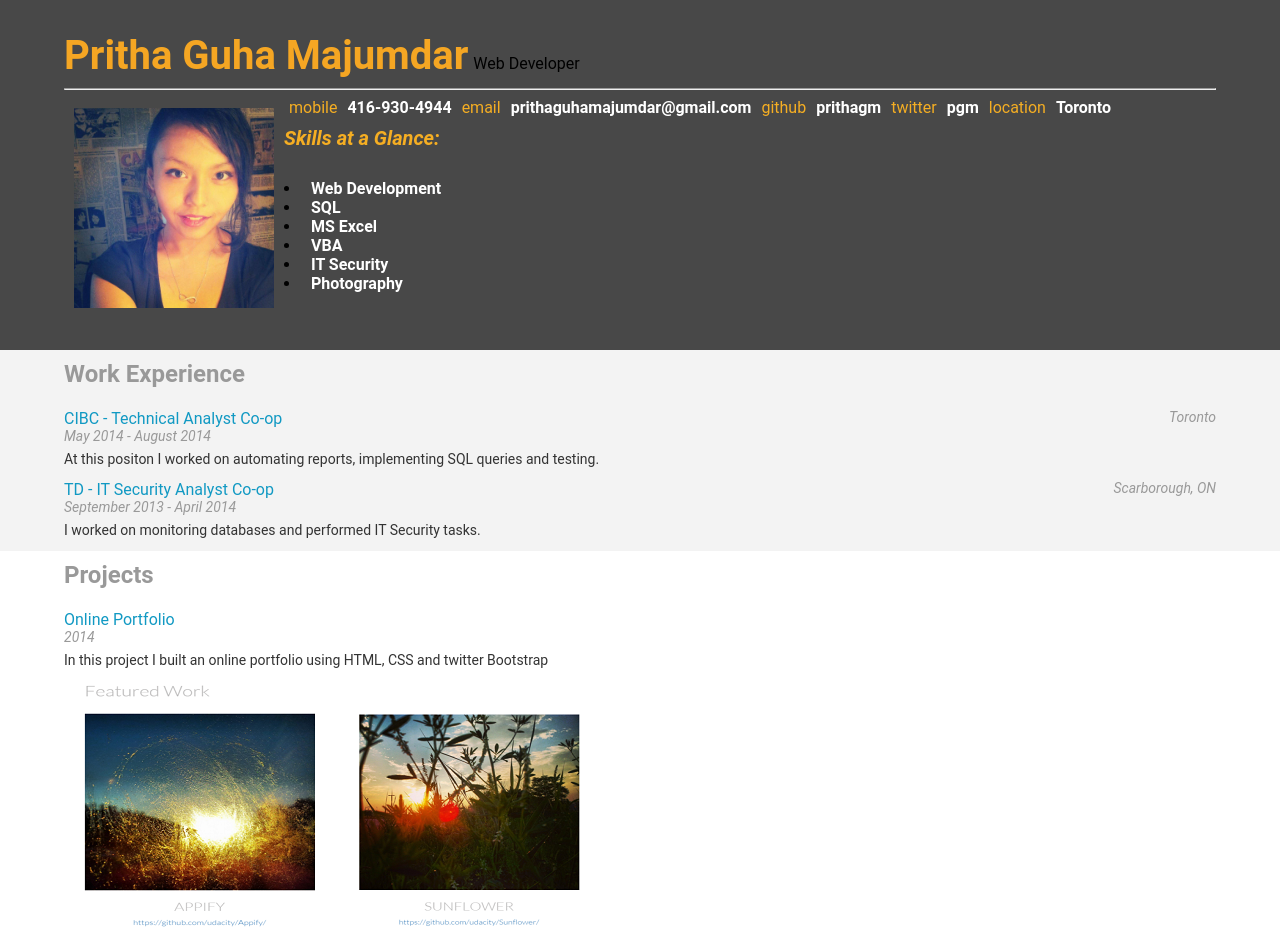
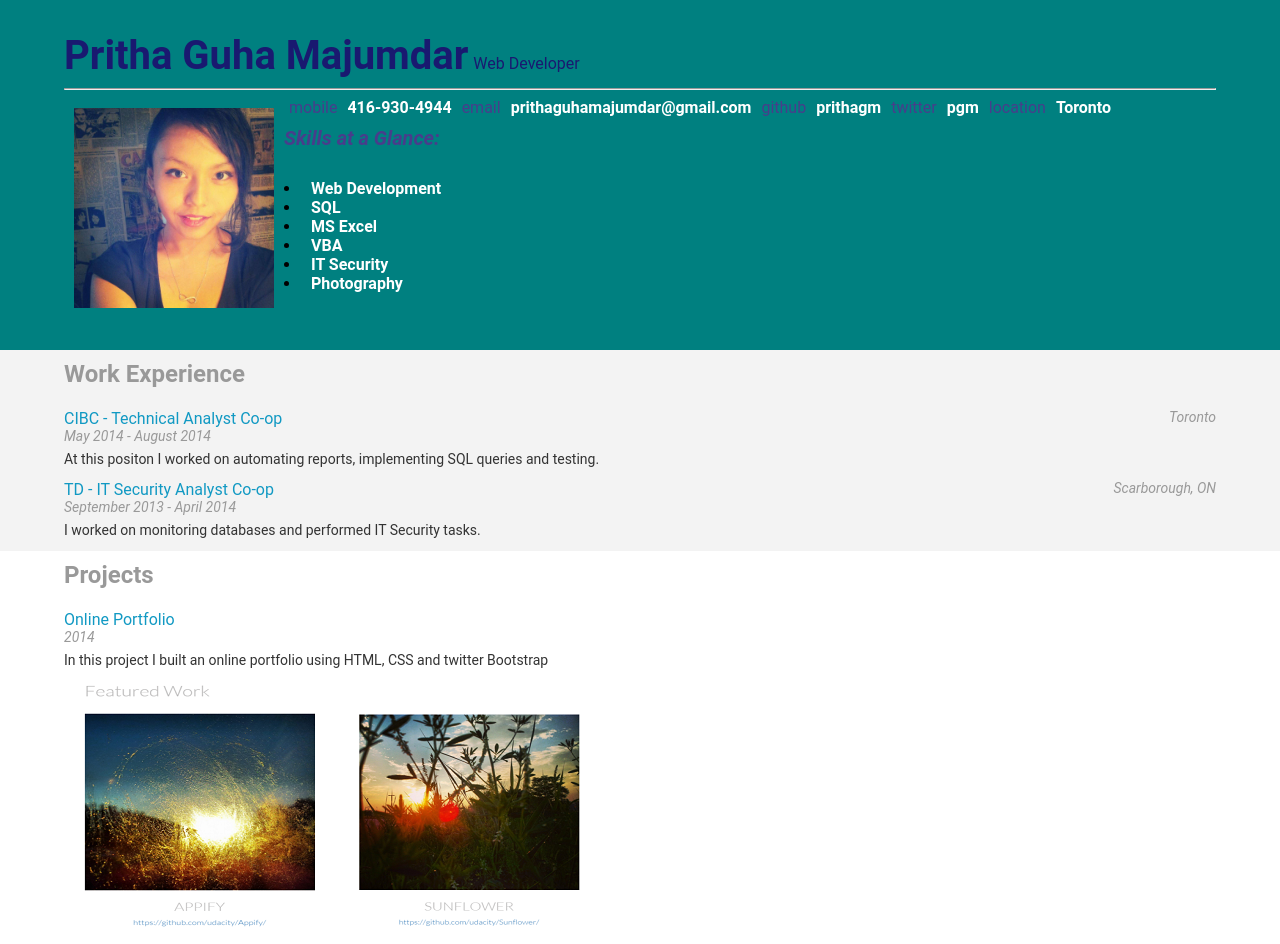
Before and after one commit to prithagm/udProject2, a plain HTML site: page index.html in a window 1280 px wide. Shown: the top 944 px of the page. Drawn offline with Linux system fonts and the light colour scheme; some packages are replaced by stand-ins of ours.

Commit message:
Update style.css

```diff
--- a/css/style.css
+++ b/css/style.css
@@ -14,6 +14,9 @@ h6 {
   font-family: "Roboto", sans-serif;
 }
 
+.headerStyle{
+  color: #191970;
+}
 
 .clear-fix {
   overflow: auto;
@@ -59,12 +62,12 @@ h3,
 h4,
 h5 {
   padding:10px 5%;
-
 }
 
 
 .flex-itemContacts{
   display: inline;
+
 }
 
 
@@ -115,7 +118,7 @@ a {
 }
 
 .orange-text {
-  color: #f5ae23;
+  color: #483D8B;
 }
 
 .white-text {
@@ -131,11 +134,12 @@ a {
 
 .dark-gray {
   background-color: #4a4a4a;
+  display: block;
 }
 
 /* TODO: Replace with image later */
 #header {
-  background-color: #484848;
+  background-color: #008080;
 
 }
 
@@ -218,6 +222,7 @@ span {
 @media only screen and (min-width: 750px) {
   #skills-h3,
   .biopic {
-    display: block;
+    display:block;
+    color: #483D8B;
   }
 }
```
